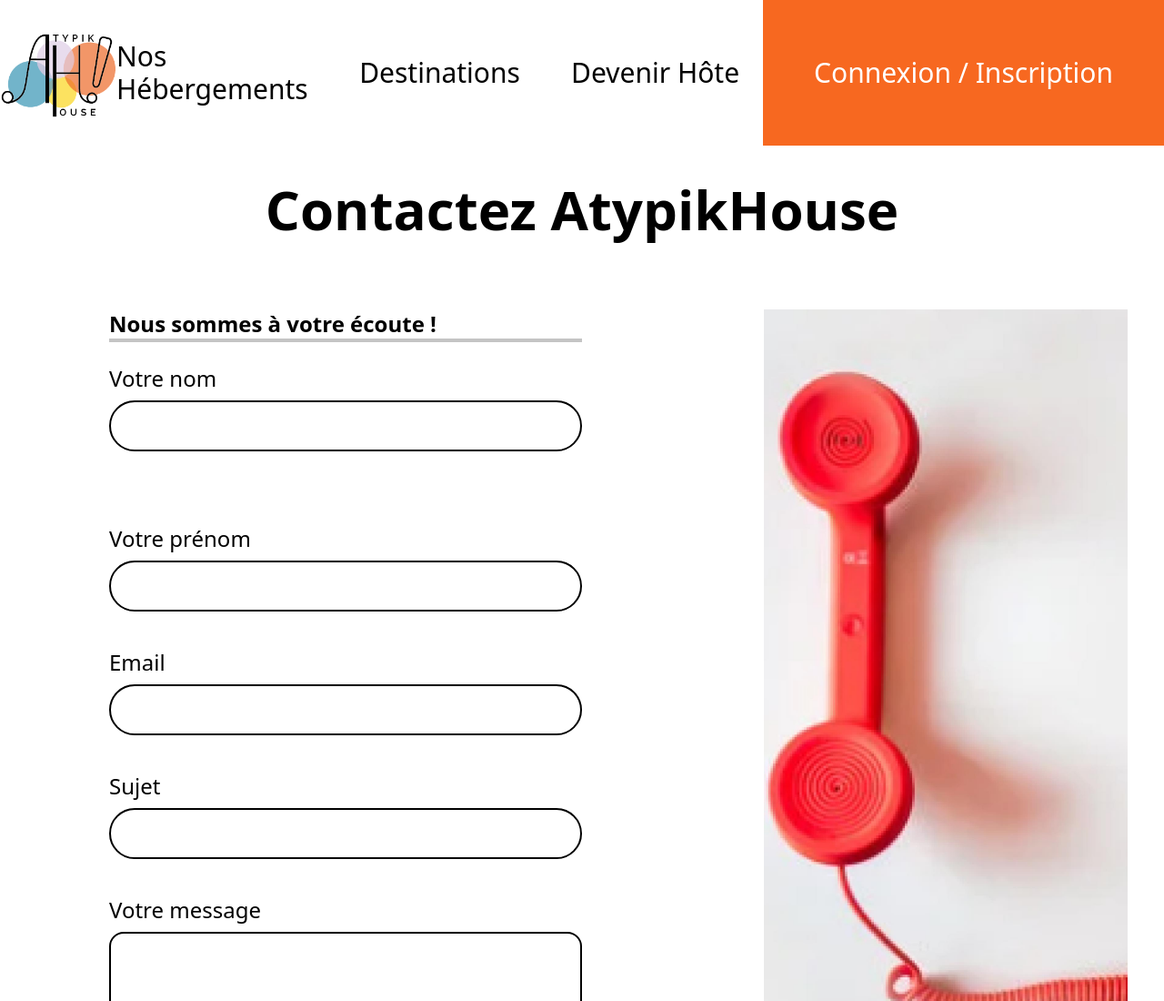
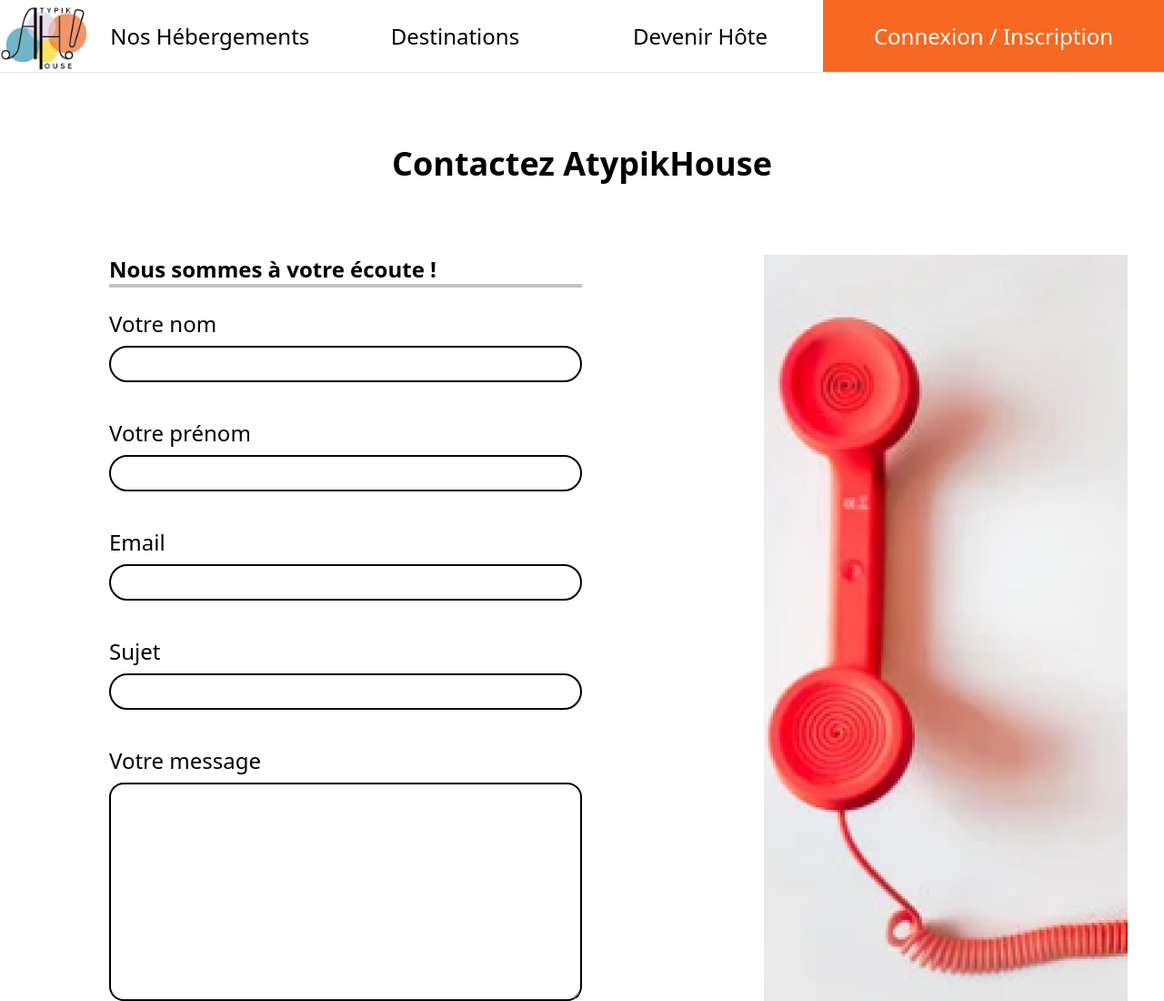
Before and after one commit to thomas-cunin/atypic-house, a plain HTML site: page contact.html in a window 1280 px wide. Shown: the top 1100 px of the page at 91% size. Drawn offline with nearby package versions, Linux system fonts and the light colour scheme.

Commit message:
Update contact.html

```diff
--- a/contact.html
+++ b/contact.html
@@ -35,46 +35,46 @@
 </head>
 <body>
   <!-- header部分 -->
-  <div class="header p-4 lg:p-0 flex items-center justify-between lg:justify-start lg:h-40 text-3xl w-full flex sm:px-14 lg:px-0 md:items-center sm:justify-between md:justify-between lg:justify-start">
+  <div class="header border-b p-4 lg:p-0 flex items-center justify-between lg:justify-start lg:h-20 text-3xl w-full flex sm:px-14 lg:px-0 md:items-center sm:justify-between md:justify-between lg:justify-start">
     <img src="./imgs/menu-icon.png" class="w-8 h-8 lg:hidden" alt="">
-    <img class="w-24 h-24 lg:w-32 lg:h-32" src="./imgs/logo.png" alt="">
+    <img class="w-24 h-24 lg:w-24 lg:h-24" src="./imgs/logo.png" alt="">
     <div class="menu h-auto hidden sm:hidden md:hidden lg:flex lg:flex-1">
       <div class="menu-item relative flex-1 justify-center items-center flex">
-        <a class="z-10 inset-2/4">
+        <a class="z-10 inset-2/4 text-2xl">
           Nos Hébergements
         </a>
       </div>
       <div class="menu-item relative flex-1 justify-center items-center flex">
-        <a class="z-10 inset-2/4">
+        <a class="z-10 inset-2/4 text-2xl">
           Destinations
         </a>
       </div>
       <div class="menu-item relative flex-1 justify-center items-center flex">
-        <a class="z-10 inset-2/4">
+        <a class="z-10 inset-2/4 text-2xl">
           Devenir Hôte
         </a>
       </div>
     </div>
     <img class="w-8 h-8 lg:hidden" src="./imgs/user-icon.png" alt="">
-    <div class="hidden con-btn px-14 h-full text-white lg:flex justify-center items-center">Connexion / Inscription
+    <div class="hidden con-btn px-14 h-full text-white lg:flex justify-center items-center text-2xl">Connexion / Inscription
     </div>
   </div>
   <!-- title -->
-  <div class="lg:text-6xl font-extrabold text-center mt-10 mb-20 text-4xl">Contactez AtypikHouse</div>
+  <div class="lg:text-4xl font-extrabold text-center lg:mt-20 mt-10 mb-20 text-2xl">Contactez AtypikHouse</div>
   <div class="lg:pl-20 lg:mr-8 flex box-border w-full pb-28">
     <div class="mx-auto w-full px-8 lg:ml-0 sm:w-4/6 lg:w-3/6 sm:px-10 sm:mx-auto lg:mr-40">
       <div class="w-full font-extrabold text-sm mb-6 lg:text-2xl border-b-4 sub-title">Nous sommes à votre écoute ! </div>
       <div class="mx-auto w-4/5 w-full">
         <div class="md:text-3xl lg:text-2xl mt-15 mb-2">Votre nom</div>
-        <input class="w-full md:h-24 lg:h-14 h-10 border-black mx-auto rounded-full border-2 sm:mb-10"></input>
+        <input class="w-full md:h-24 lg:h-10 h-10 border-black mx-auto rounded-full border-2"></input>
         <div class="md:text-3xl lg:text-2xl mt-10 mb-2">Votre prénom </div>
-        <input class="w-full h-10 md:h-24 lg:h-14 border-black mx-auto rounded-full border-2"></input>
+        <input class="w-full h-10 md:h-24 lg:h-10 border-black mx-auto rounded-full border-2"></input>
         <div class="md:text-3xl lg:text-2xl mt-10 mb-2">Email</div>
-        <input class="w-full h-10 md:h-24 lg:h-14 border-black mx-auto rounded-full border-2"></input>
+        <input class="w-full h-10 md:h-24 lg:h-10 border-black mx-auto rounded-full border-2"></input>
         <div class="md:text-3xl lg:text-2xl mt-10 mb-2">Sujet</div>
-        <input class="w-full h-10 md:h-24 lg:h-14 border-black mx-auto rounded-full border-2"></input>
+        <input class="w-full h-10 md:h-24 lg:h-10 border-black mx-auto rounded-full border-2"></input>
         <div class="md:text-3xl lg:text-2xl mt-10 mb-2">Votre message</div>
-        <textarea class="w-full border-black mx-auto rounded-2xl h-96 border-2"></textarea>
+        <textarea class="w-full border-black mx-auto rounded-2xl h-60 border-2"></textarea>
         <div class="w-4/5 h-20 rounded-3xl z-color mt-10 text-white md:w-3/5 lg:w-3/4 mx-auto md:h-32 lg:h-20 text-center text-3xl flex items-center justify-center">
           Envoyez
         </div>
```
